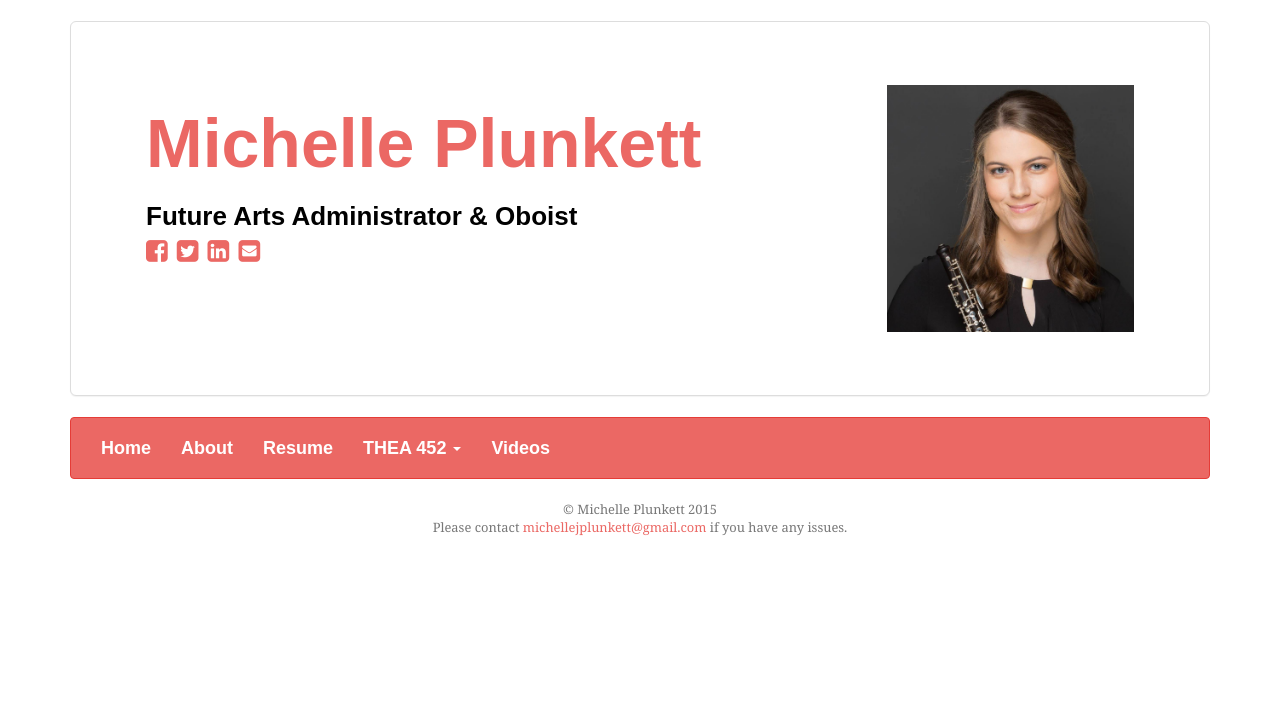
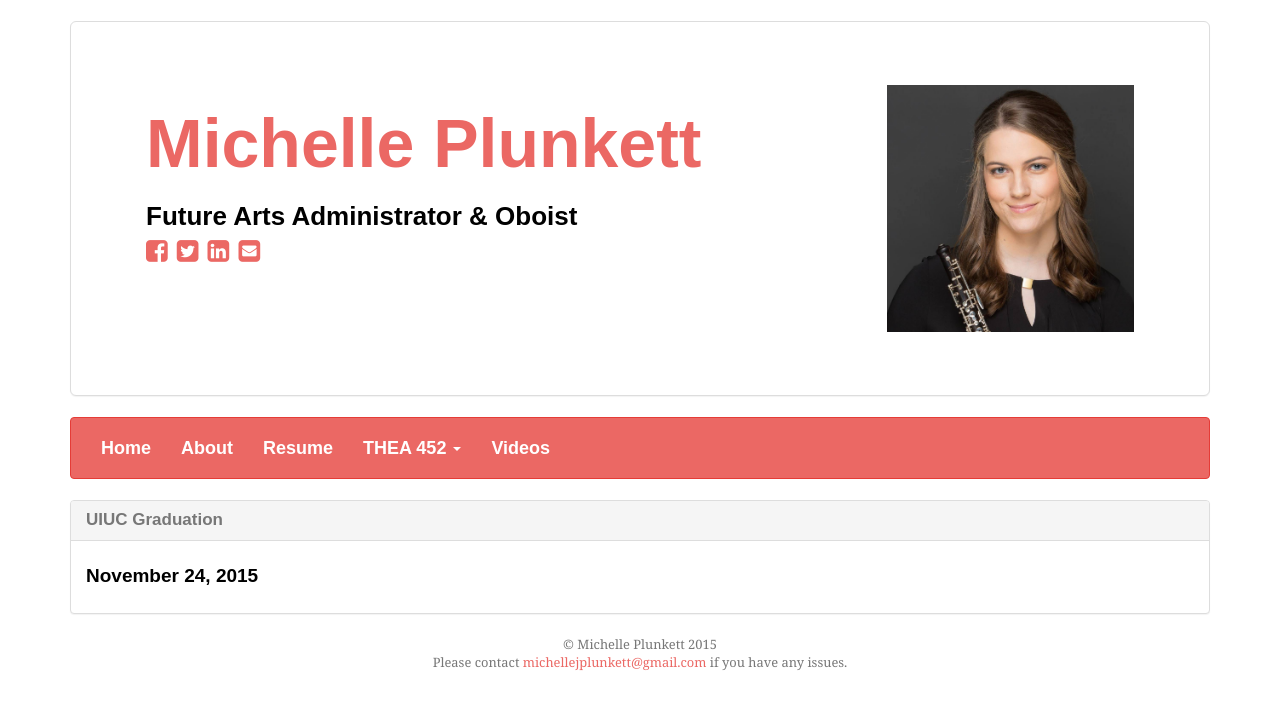
Before and after one commit to michelleplunkett/michelleplunkett.github.io, a Jekyll site: the page built from index.html, in a window 1280 px wide. Shown: the top 710 px of the page. Built offline with Jekyll 4.4.1, drawn with Linux system fonts in a browser that asks for light colours; nearby versions of some CDN libraries; some web fonts are replaced; Markdown is read by kramdown in place of the engine named in the settings; a file with an impossible date is left out.

Commit message:
Update 2015-11-24-graduation.html

```diff
--- a/posts/_posts/2015-11-24-graduation.html
+++ b/posts/_posts/2015-11-24-graduation.html
@@ -1,7 +1,7 @@
 ---
 layout: post
 title:  "UIUC Graduation"
-date:
+date:   2015-11-24 13:46:00
 ---
 
 <center><script type="text/javascript">(function(){var s = document.createElement("script");s.src = "http://www.tickcounter.com/widget/countdown/20160514120000pm/w1870owdhms/1/45425/625/000000ffffff3b5998/UIUC_Graduation";s.async = "async";s.type = "text/javascript";var x = document.getElementById("tc_45425");x.insertBefore(s,x.lastChild);}());</script></center>
```
